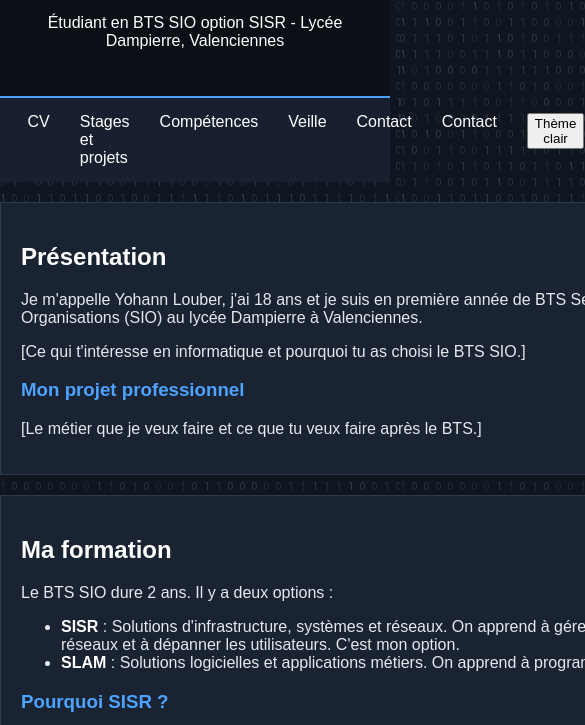
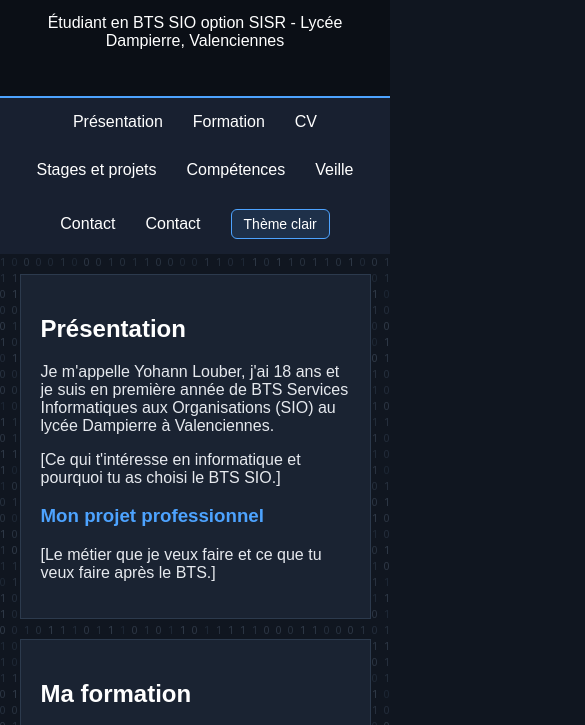
Before and after one commit to yohannlouber/portfolio, a plain HTML site: page index.html in a window 390 px wide. Shown: the part 96-821 px from the top of the page, 585 px wide, since content can reach past the window. Drawn offline with Linux system fonts and the light colour scheme.

Commit message:
Update style.css

```diff
--- a/style.css
+++ b/style.css
@@ -42,29 +42,30 @@
   --btn-border: #4da3ff;
 }
 
-
 body {
   margin: 0;
-  background-color: #101620;
-  background-image: url("fond.png");;
-  color: #e6e9ee;
+  background-color: var(--bg);
+  background-image: var(--bg-image);
+  color: var(--text);
   font-family: Arial, sans-serif;
 }
 
 #entete {
   padding: 30px;
-  background-color: #0b0f16;
-  border-bottom: 2px solid #4da3ff;
+  background-color: var(--entete-bg);
+  border-bottom: 2px solid var(--entete-border);
   color: white;
   text-align: center;
 }
 
 #menu {
-  background-color: #182030;
+  background-color: var(--menu-bg);
 }
 
 #menu ul {
   display: flex;
+  flex-wrap: wrap;
+  align-items: center;
   justify-content: center;
   margin: 0;
   padding: 0;
@@ -81,11 +82,34 @@ body {
 }
 
 #menu a:hover {
-  color: #4da3ff;
+  color: var(--menu-hover);
+  text-decoration: underline;
+}
+
+/* Bouton de changement de thème */
+#theme-toggle {
+  padding: 6px 12px;
+  background-color: var(--btn-bg);
+  border: 1px solid var(--btn-border);
+  border-radius: 6px;
+  color: white;
+  font-family: inherit;
+  font-size: 14px;
+  cursor: pointer;
+}
+
+#theme-toggle:hover {
+  background-color: var(--btn-border);
+}
+
+#theme-toggle:focus-visible {
+  outline: 2px solid white;
+  outline-offset: 2px;
 }
 
 #contenu {
-  width: 800px;
+  max-width: 800px;
+  width: 90%;
   margin: 20px auto;
 }
 
@@ -98,40 +122,41 @@ body {
 #contact {
   margin-bottom: 20px;
   padding: 20px;
-  background-color: #1a2332;
-  border: 1px solid #2c3a4d;
+  background-color: var(--card-bg);
+  border: 1px solid var(--card-border);
 }
 
 h2 {
-  color: white;
+  color: var(--h2);
 }
 
 h3 {
-  color: #4da3ff;
+  color: var(--h3);
 }
 
 a {
-  color: #4da3ff;
+  color: var(--link);
 }
 
 span {
   font-weight: bold;
-  color: white;
+  color: var(--strong);
 }
 
 textarea {
   width: 300px;
+  max-width: 100%;
   height: 100px;
 }
 
 #pied {
   padding: 15px;
-  background-color: #0b0f16;
-  border-top: 2px solid #4da3ff;
+  background-color: var(--pied-bg);
+  border-top: 2px solid var(--pied-border);
   color: white;
   text-align: center;
 }
 
 #pied a {
-  color: #4da3ff;
+  color: var(--pied-link);
 }
```
